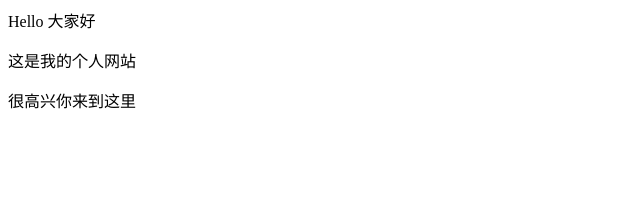
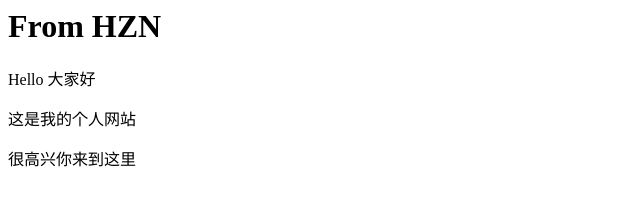
Before and after one commit to hanzining/hanzining.github.io, a plain HTML site: page index.html in a window 1280 px wide. Shown: the whole page, without its empty margins (0-640 px from the left). Drawn offline with Linux system fonts and the light colour scheme.

Commit message:
Update index.html

```diff
--- a/index.html
+++ b/index.html
@@ -1,3 +1,4 @@
+<h1>From HZN</h1>
 <p>Hello 大家好</p>
 <p>这是我的个人网站 </p>
 <p>很高兴你来到这里 </p>
```
